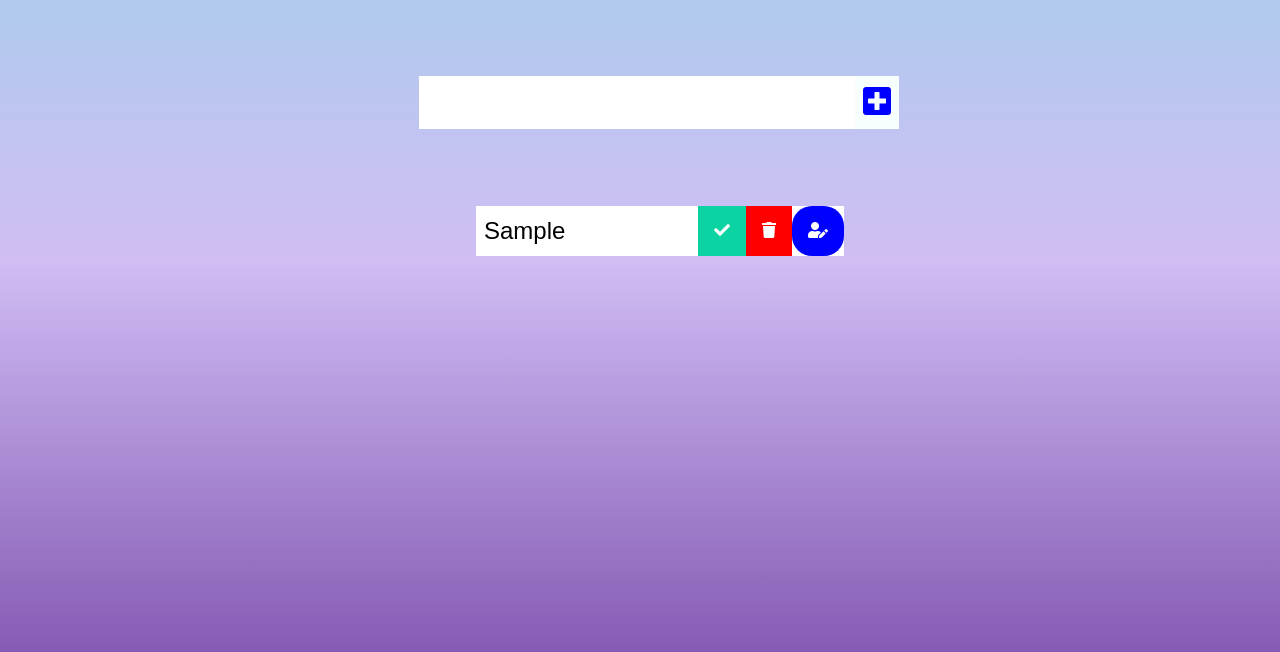
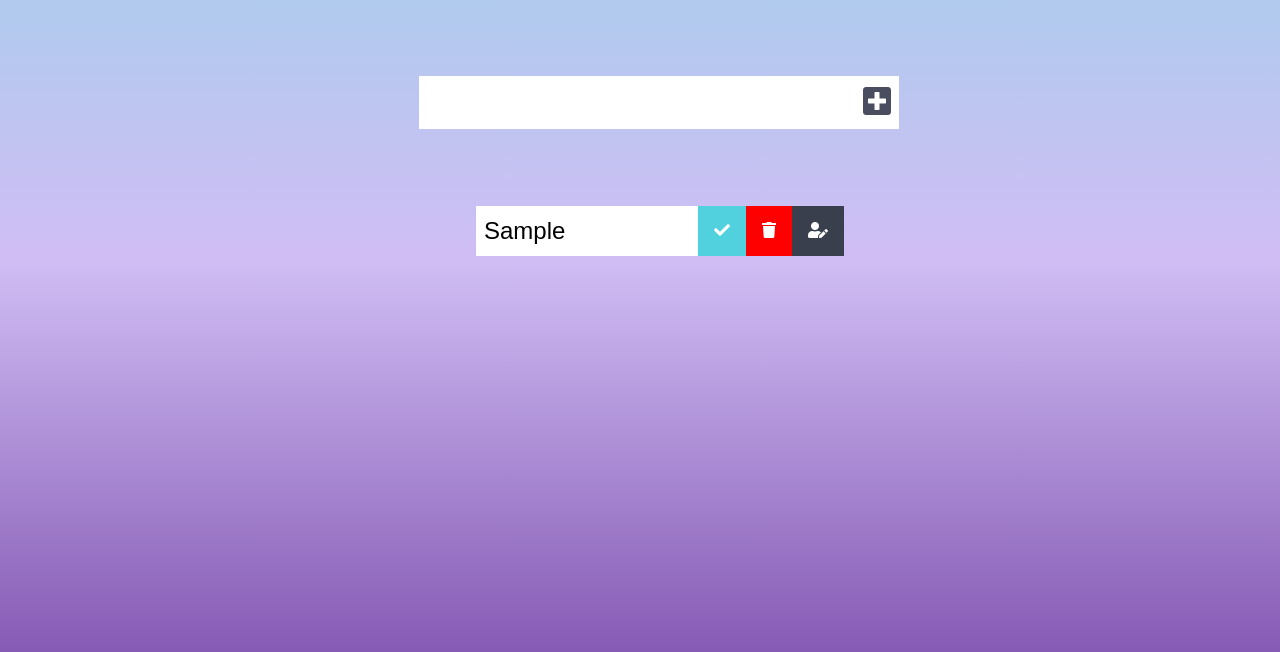
Before and after one commit to TelRay701/Task-Tracker-V1, a website: page index.html in a window 1280 px wide. Both pictures are taken after typing "Sample" into the empty fields and a click on the button 877 px from the left and 240 px from the top of the page. Shown: the part 138-790 px from the top of the page. Drawn offline with Linux system fonts and the light colour scheme.

Commit message:
First Commit

```diff
--- a/style.css
+++ b/style.css
@@ -27,13 +27,13 @@ form button {
   background: white;
 }
 form button {
-  color: blue;
-  background: #f7fffe;
+  color: #494d5f;
+  background: #ffffff;
   cursor: pointer;
   transition: all 0.3s ease;
 }
 form button:hover {
-  background: purple;
+  background: #8458b3;
   color: white;
 }
 .todo-container {
@@ -67,7 +67,6 @@ form button:hover {
 .trash-btn,
 .complete-btn,
 .edit-btn {
-  background: red;
   color: white;
   border: none;
   padding: 1rem;
@@ -75,13 +74,26 @@ form button:hover {
   font-size: 1rem;
 }
 
+.complete-btn {
+  background: #51d0de;
+}
+.trash-btn {
+  background: red;
+}
 .edit-btn {
-  border-radius: 20px;
-  background: blue;
+  background: #393f4d;
 }
-.complete-btn {
-  background: rgb(11, 212, 162);
+
+.complete-btn:hover {
+  background: rgb(11, 185, 11);
 }
+.trash-btn:hover {
+  background: rgb(11, 185, 11);
+}
+.edit-btn:hover {
+  background: rgb(11, 185, 11);
+}
+
 .todo-item {
   padding: 0rem 0.5rem;
 }
```
